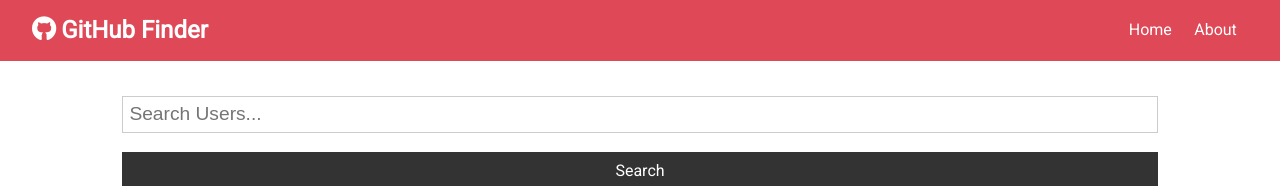
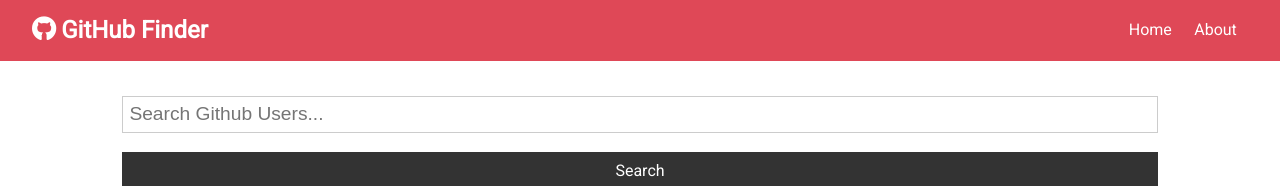
Before and after one commit to carlpadilla/github-finder, a React (Create React App) app: page / in a window 1280 px wide. Shown: the top 186 px of the page. Built offline with nearby package versions, Linux system fonts and the light colour scheme; no server answers.

Commit message:
changed place holder text

```diff
--- a/src/components/users/Search.js
+++ b/src/components/users/Search.js
@@ -26,7 +26,7 @@ const Search = () => {
         <input
           type='text'
           name='text'
-          placeholder='Search Users...'
+          placeholder='Search Github Users...'
           value={text}
           onChange={onChange}
         />
```
